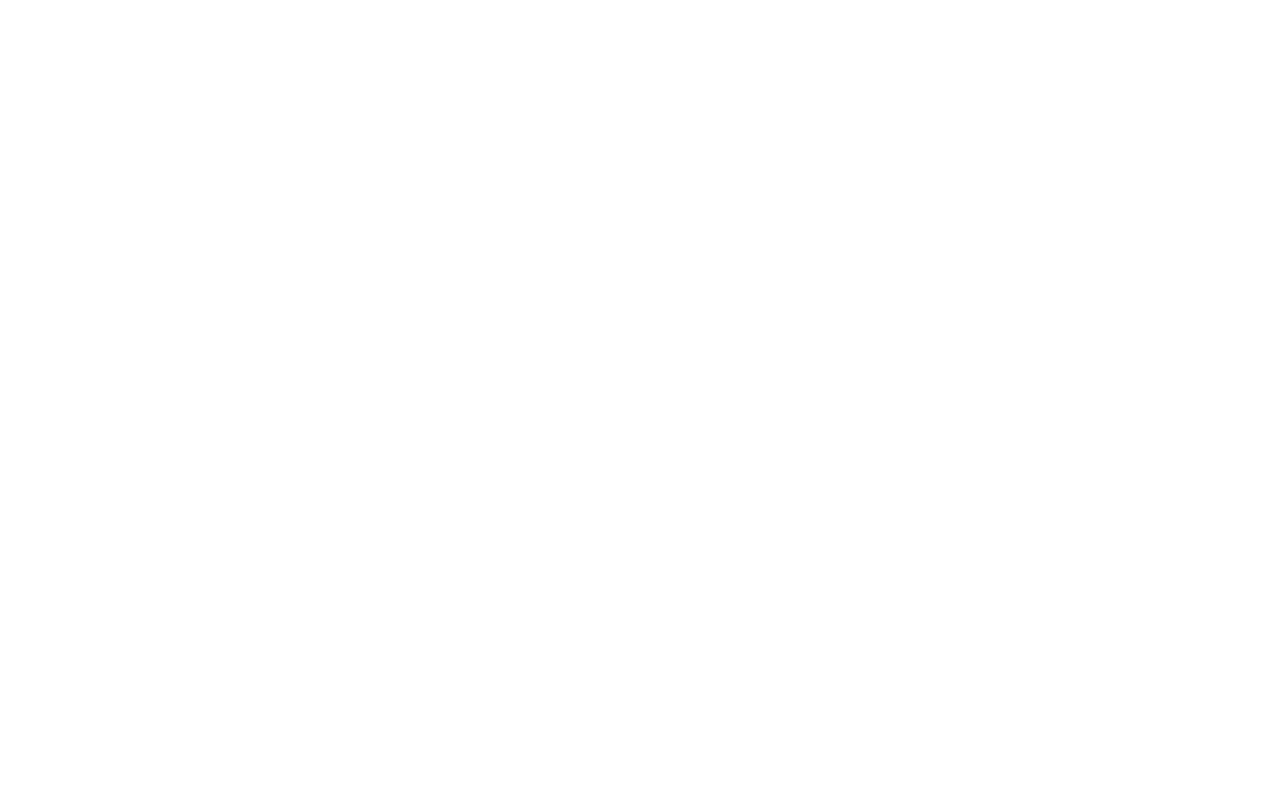
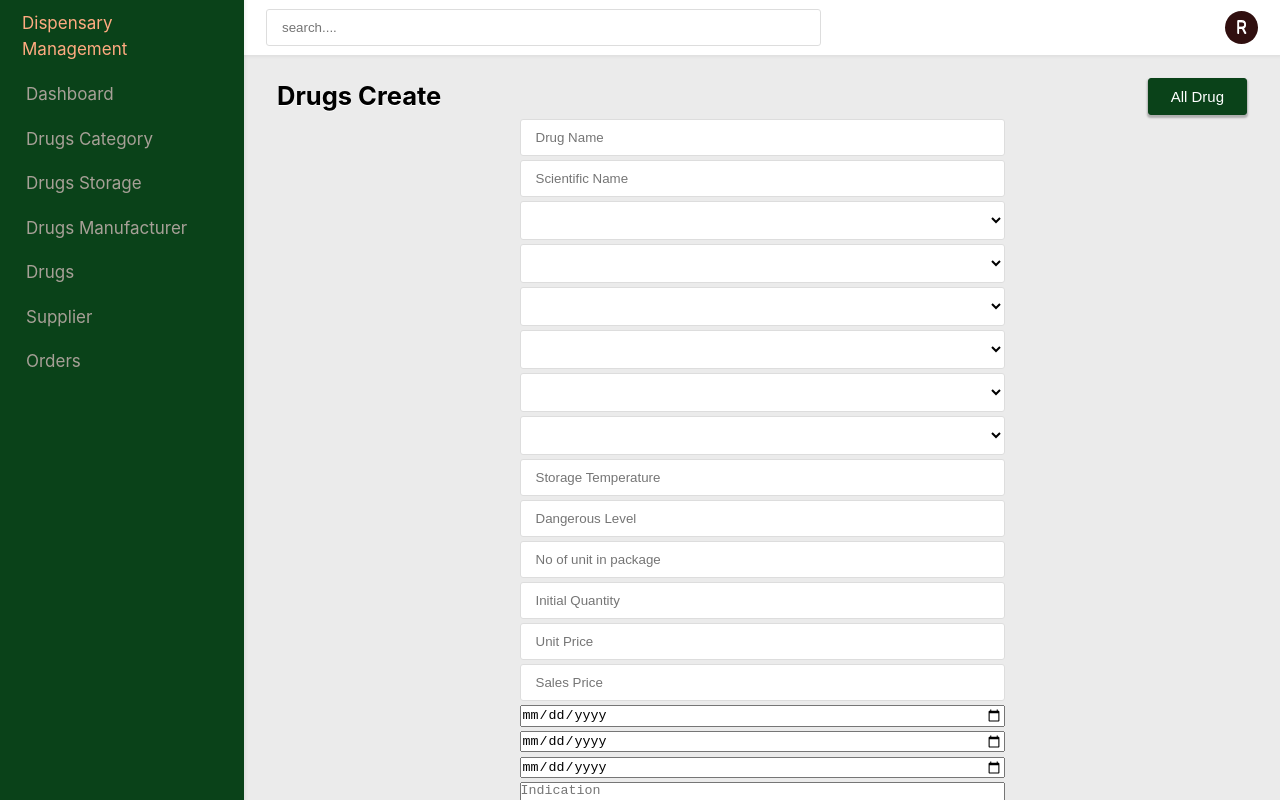
Before and after one commit to bdrasel/pharmacy-management, a Vue app: page /dashboard/drug/create in a window 1280 px wide. Before the commit this address had no page. Built offline with nearby package versions, Linux system fonts and the light colour scheme; sample sign-in values are in the browser's storage.

Commit message:
create drug table added

```diff
--- a/src/router/index.js
+++ b/src/router/index.js
@@ -7,6 +7,7 @@
 import DashboardPage from "../views/Dashboard.vue";
 const Overview = () => import("../views/dashboard/Overview.vue");
 const Drugs = () => import("../views/dashboard/Drugs.vue");
+const DrugCreate = () => import("../views/dashboard/DrugCreate.vue");
 const Order = () => import("../views/dashboard/Order.vue");
 const Supplier = () => import("../views/dashboard/Supplier.vue");
 const Setting = () => import("../views/dashboard/Setting.vue");
@@ -28,6 +29,7 @@
       { path: "drugs/storage", component: DrugsStorage },
       { path: "drugs/manufacturer", component: DrugsManufacturer },
       { path: "drugs", component: Drugs },
+      { path: "drug/create", component: DrugCreate },
       { path: "order", component: Order },
       { path: "supplier", component: Supplier },
       { path: "setting", component: Setting },
--- /dev/null
+++ b/src/views/dashboard/DrugCreate.vue
@@ -0,0 +1,177 @@
+<template>
+  <div class="d-flex jc-between ai-center">
+    <h2>Drugs Create</h2>
+    <the-button>
+      <router-link to="/dashboard/drugs">All Drug</router-link>
+    </the-button>
+  </div>
+
+  <div class="drugForm">
+    <form>
+      <input
+        type="text"
+        class="mt-1 w-100"
+        v-model="form.name"
+        placeholder="Drug Name"
+      />
+      <input
+        type="text"
+        class="mt-1 w-100"
+        v-model="form.scientific_name"
+        placeholder="Scientific Name"
+      />
+
+      <select class="mt-1 w-100" v-model="form.category_id">
+        <option selected value="">Select Category</option>
+      </select>
+
+      <select class="mt-1 w-100" v-model="form.manufacturer_id">
+        <option selected value="">Select Manufacturer</option>
+      </select>
+
+      <select class="mt-1 w-100" v-model="form.storage_location_id">
+        <option selected value="">Select Storage</option>
+      </select>
+
+      <select class="mt-1 w-100" v-model="form.storage_location_id">
+        <option selected value="">Select Storage</option>
+      </select>
+
+      <select class="mt-1 w-100" v-model="form.supplier_id">
+        <option selected value="">Select Supplier</option>
+      </select>
+
+      <select class="mt-1 w-100" v-model="form.need_prescription">
+        <option selected value="1">Yes</option>
+        <option selected value="0">No</option>
+      </select>
+
+      <input
+        type="text"
+        class="mt-1 w-100"
+        v-model="form.storage_temperature"
+        placeholder="Storage Temperature"
+      />
+
+      <input
+        type="text"
+        class="mt-1 w-100"
+        v-model="form.dangerous_level"
+        placeholder="Dangerous Level"
+      />
+
+      <input
+        type="text"
+        class="mt-1 w-100"
+        v-model="form.no_of_unit_in_package"
+        placeholder="No of unit in package"
+      />
+
+      <input
+        type="text"
+        class="mt-1 w-100"
+        v-model="form.quantity"
+        placeholder="Initial Quantity"
+      />
+
+      <input
+        type="text"
+        class="mt-1 w-100"
+        v-model="form.unit_price"
+        placeholder="Unit Price"
+      />
+
+      <input
+        type="text"
+        class="mt-1 w-100"
+        v-model="form.sales_price"
+        placeholder="Sales Price"
+      />
+
+      <input
+        type="date"
+        class="mt-1 w-100"
+        v-model="form.manufacturing_date"
+        placeholder="Sales Price"
+      />
+
+      <input
+        type="date"
+        class="mt-1 w-100"
+        v-model="form.expiry_date"
+        placeholder="Sales Price"
+      />
+
+      <input
+        type="date"
+        class="mt-1 w-100"
+        v-model="form.date_of_entry"
+        placeholder="Sales Price"
+      />
+
+      <textarea
+        type="date"
+        class="mt-1 w-100"
+        v-model="form.indication"
+        placeholder="Indication"
+      ></textarea>
+
+      <textarea
+        type="date"
+        class="mt-1 w-100"
+        v-model="form.preparation"
+        placeholder="Preparation"
+      ></textarea>
+
+      <textarea
+        type="text"
+        class="mt-2 w-100"
+        v-model="form.description"
+        placeholder="Description"
+      ></textarea>
+
+      <input
+        type="File"
+        class="mt-1 w-100"
+        v-model="form.photo"
+        placeholder="Photo"
+      />
+
+      <the-button
+        :block="true"
+        class="mt-3 w-100"
+        type="submit"
+        :loading="loading"
+        >Add Drug</the-button
+      >
+    </form>
+  </div>
+</template>
+
+<script>
+import TheButton from "../../components/TheButton.vue";
+export default {
+  data: () => ({
+    form: {
+      name: "",
+      description: "",
+    },
+    loading: false,
+  }),
+
+  components: { TheButton },
+};
+</script>
+
+<style>
+button a {
+  color: #fff;
+  text-decoration: none;
+}
+
+.drugForm {
+  margin-top: 50px;
+  width: 50%;
+  margin: 0 auto;
+}
+</style>
--- a/src/views/dashboard/Drugs.vue
+++ b/src/views/dashboard/Drugs.vue
@@ -1,11 +1,23 @@
 <template>
-  <div class="drugs">
-    <h1>Drugs</h1>
+  <div class="d-flex jc-between ai-center">
+    <h2>Drugs</h2>
+    <the-button>
+      <router-link to="/dashboard/drug/create">Add Drug</router-link>
+    </the-button>
   </div>
 </template>
 
 <script>
-export default {};
+import TheButton from "../../components/TheButton.vue";
+
+export default {
+  components: { TheButton },
+};
 </script>
 
-<style></style>
+<style>
+button a {
+  color: #fff;
+  text-decoration: none;
+}
+</style>
```
